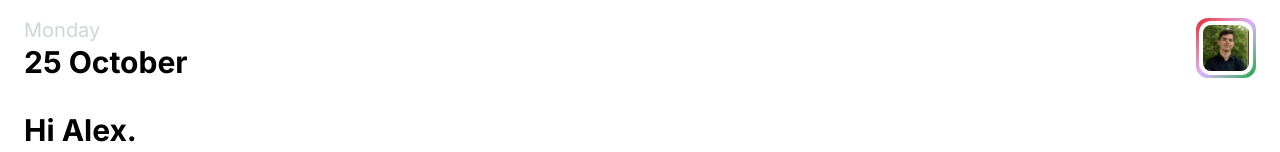
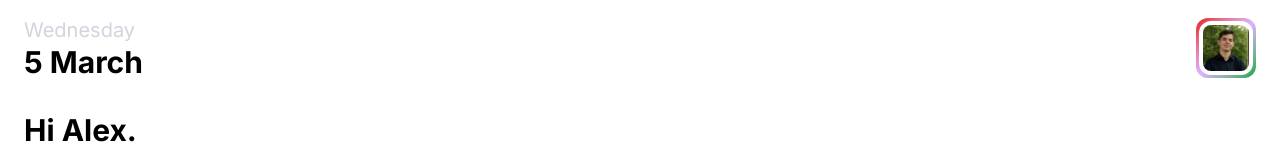
Before and after one commit to ciotirnaealexandru/Plan-like-an-Alex, a React (Vite) app in the folder frontend/: page / in a window 1280 px wide. Shown: the top 152 px of the page. Built offline with nearby package versions, Linux system fonts and the light colour scheme.

Commit message:
Add functional date
Signed-off-by: Ciotirnae Alexandru-Cosmin <ciotirnae.alexandru005@gmail.com>

```diff
--- a/frontend/src/pages/Home/Header.tsx
+++ b/frontend/src/pages/Home/Header.tsx
@@ -2,12 +2,42 @@ import ProfilePicture from "../../images/profile_picture.jpeg";
 import "./Header.scss";
 
 const Header = () => {
+  const days = [
+    "Sunday",
+    "Monday",
+    "Tuesday",
+    "Wednesday",
+    "Thursday",
+    "Friday",
+    "Saturday",
+  ];
+  const months = [
+    "January",
+    "February",
+    "March",
+    "April",
+    "May",
+    "June",
+    "July",
+    "August",
+    "September",
+    "October",
+    "November",
+    "December",
+  ];
+
+  let now = new Date();
+  let weekDay = days[now.getDay()];
+  let day = now.getDate();
+  let month = months[now.getMonth()];
+  let dateFormat = day + " " + month;
+
   return (
     <>
       <div className="flex justify-between items-center">
         <div className="flex flex-col">
-          <div className="text-gray-300 text-xl">Monday</div>
-          <div className="text-3xl font-bold">25 October</div>
+          <div className="text-gray-300 text-xl">{weekDay}</div>
+          <div className="text-3xl font-bold">{dateFormat}</div>
         </div>
         <div className="w-15 h-15 rounded-xl bg-gradient-to-br from-red-600 via-purple-300 to-green-600">
           <div className="bg-white m-0.75 rounded-xl">
```
